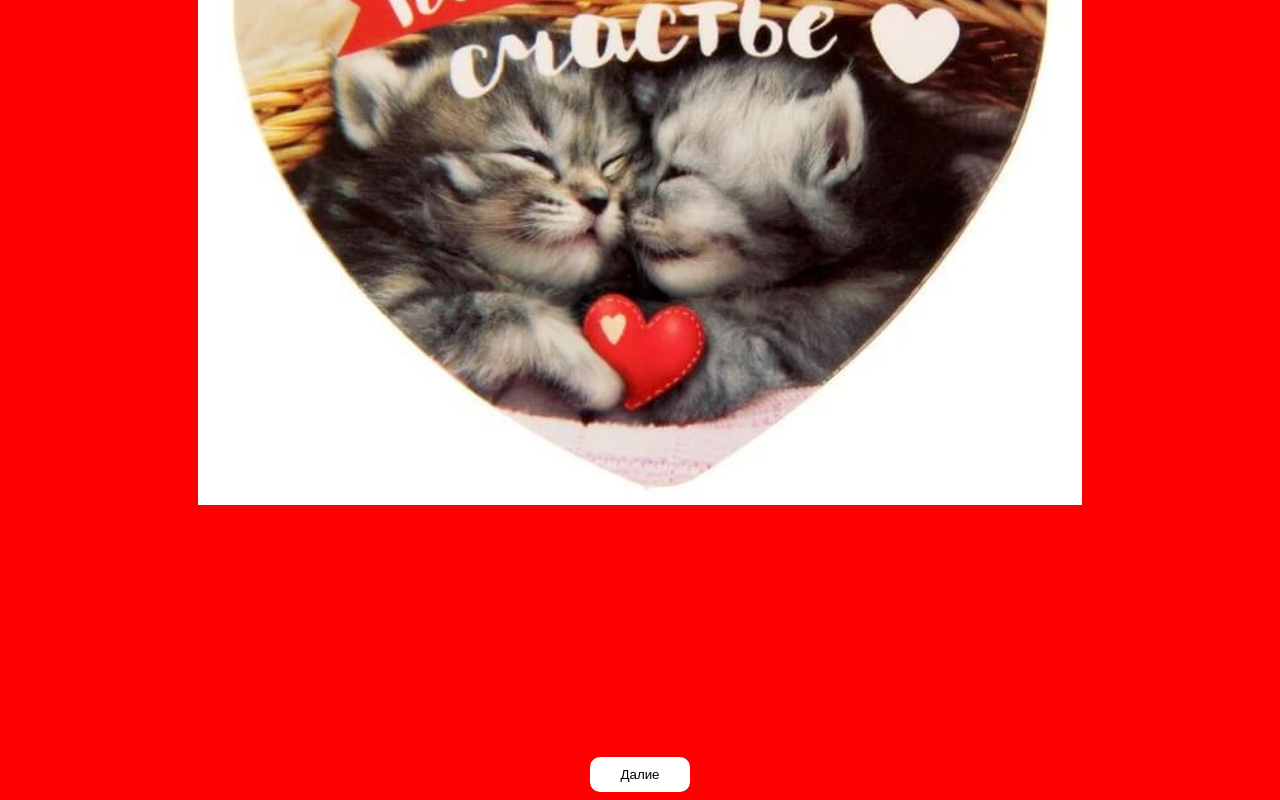
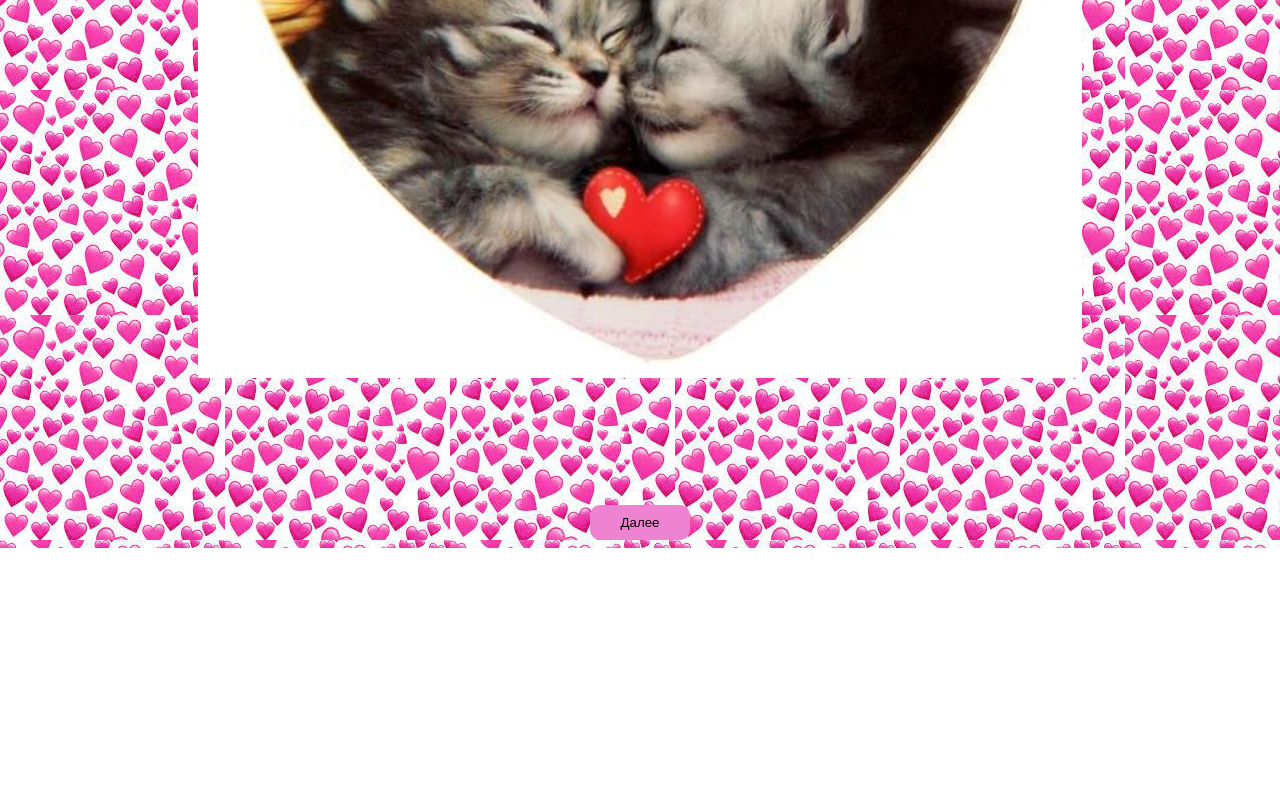
Before and after one commit to ermoluk/ElviraILoveYou, a plain HTML site: page index1.html in a window 1280 px wide. Shown: the part 585-1385 px from the top of the page. After the commit the page ends 1133 px from the top, so only its background shows below. Drawn offline with Linux system fonts and the light colour scheme.

Commit message:
Add files via upload

```diff
--- a/index1.html
+++ b/index1.html
@@ -8,7 +8,8 @@
 <body>
     <style>
         body{
-            background-color: rgb(255, 0, 0);
+            background-image: url("img/1.jpeg");
+            color: palevioletred;
         }
 
         form{
@@ -25,11 +26,7 @@
             width: 100px;
             height: 35px;
             margin-top: 10%;
-            background-color: white;
-        }
-
-        img{
-            margin: 10%;
+            background-color: rgb(237, 131, 209);
         }
 
         .big_img{
@@ -40,11 +37,12 @@
         button{
             background-color: none;
         }
+
     </style>
     <form action="index2.html">
         <center><h1>ВОТ ВАЛЕНТИНКА ДЛЯ ТЕБЯ:</h1></center>
         <img src="img/val.jpg" class="big_img">
-        <button class="button-next">Далие</button>
+        <button class="button-next">Далее</button>
     </form>
 </body>
 </html>
```
Also changed, not shown: index.html (+5 -4 lines), index2.html (+9 -11 lines), index3.html (+10 -11 lines), index4.html (+4 -6 lines), index5.html (+9 -11 lines), index6.html (+10 -2 lines), img/1.jpeg (added), img/2.jpeg (added), img/s1.jpg.
